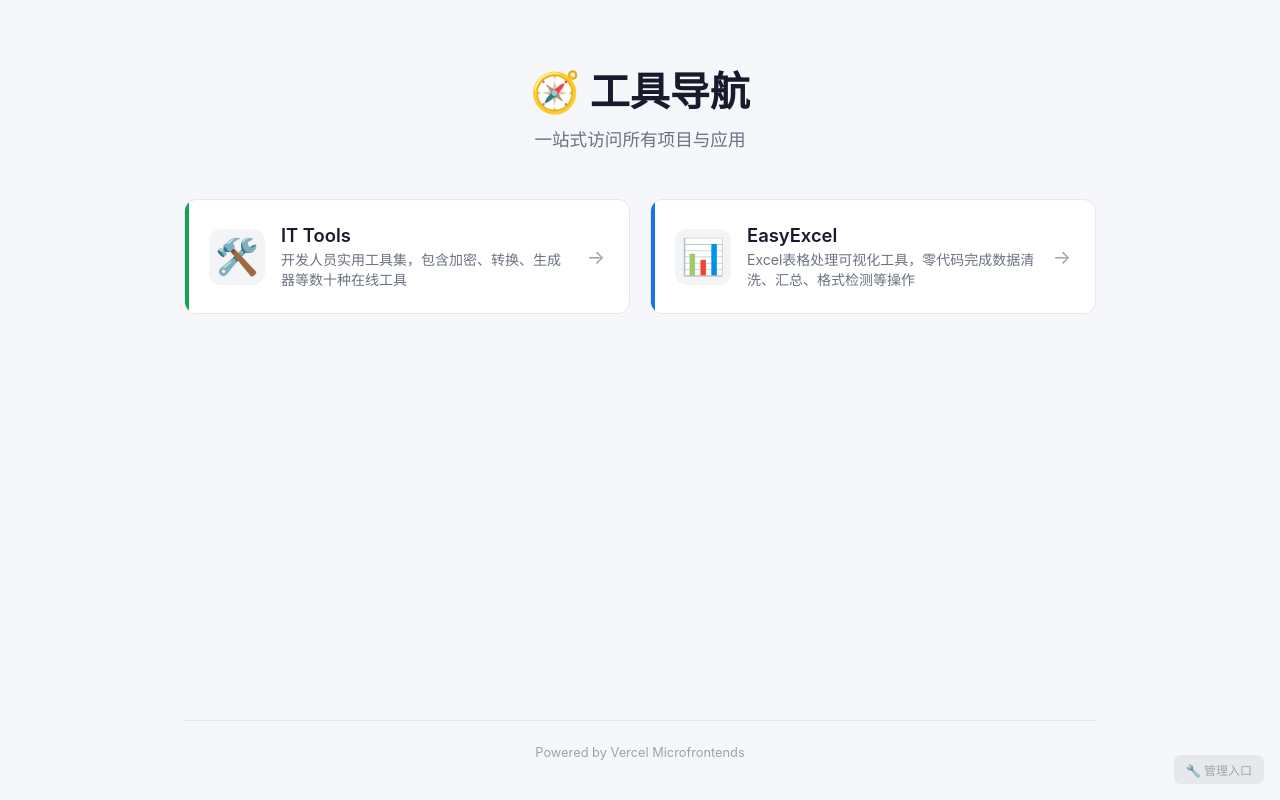
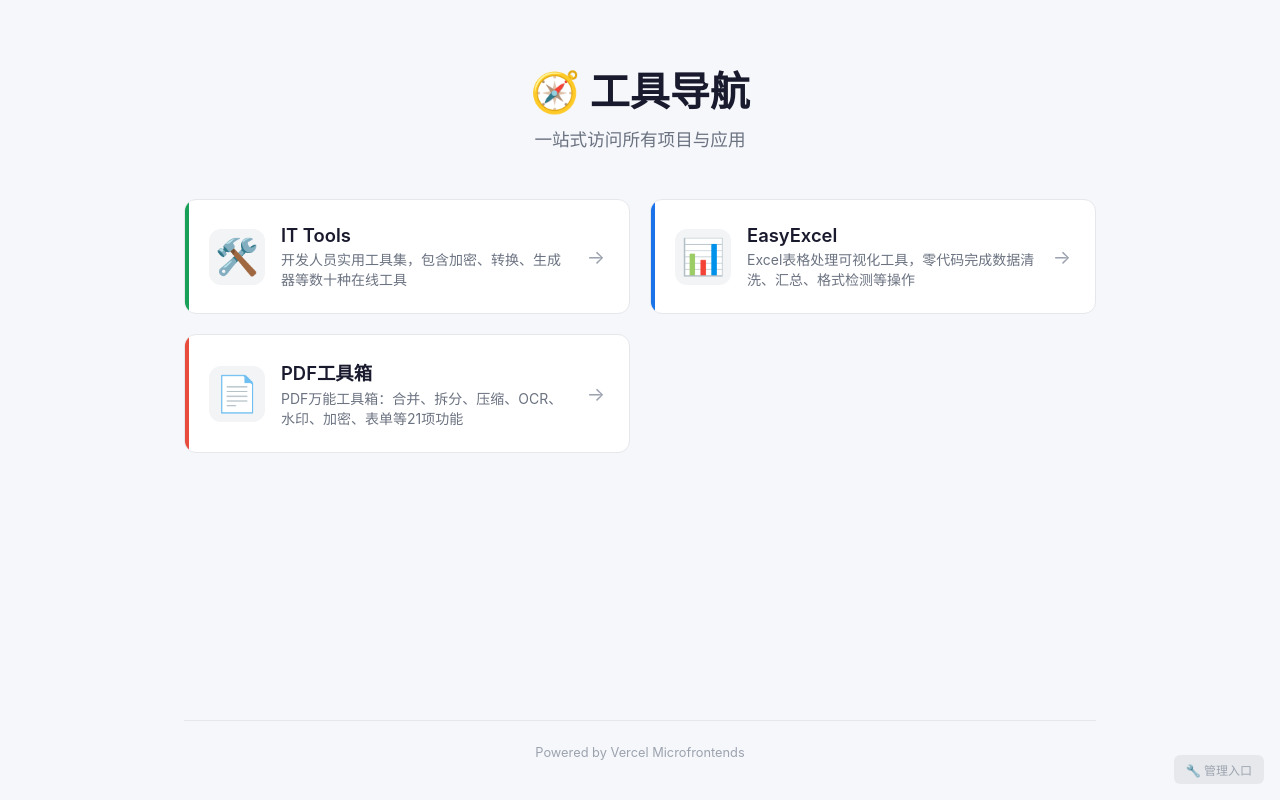
Before and after one commit to luwayen-code/main-portal, a Vue app: page / in a window 1280 px wide. Built offline with nearby package versions, Linux system fonts and the light colour scheme; the HTML template or start-up script is replaced by a standard one.

Commit message:
add pdf-tools manager func

```diff
--- a/api/stats/track.ts
+++ b/api/stats/track.ts
@@ -14,7 +14,7 @@
   return new Date(Date.now() + BEIJING_OFFSET_MS).getUTCHours();
 }
 
-const VALID_APPS = new Set(['it-tools', 'excel-tools']);
+const VALID_APPS = new Set(['it-tools', 'excel-tools', 'pdf-tools']);
 
 // Simple shared token for client-side tracking beacons
 const TRACK_TOKEN = process.env.TRACK_TOKEN || 'xingwhy-track-2026';
--- a/api/stats/visitors.ts
+++ b/api/stats/visitors.ts
@@ -45,6 +45,7 @@
 const APPS: AppInfo[] = [
   { key: 'it-tools', name: 'IT Tools', icon: '🛠️' },
   { key: 'excel-tools', name: 'EasyExcel', icon: '📊' },
+  { key: 'pdf-tools', name: 'PDF工具箱', icon: '📄' },
 ];
 
 function getTodayStr(): string {
--- a/middleware.ts
+++ b/middleware.ts
@@ -1,10 +1,11 @@
 // Sub-app prefixes to track
-const TRACKED_PREFIXES = ['/it-tools', '/excel-tools'];
+const TRACKED_PREFIXES = ['/it-tools', '/excel-tools', '/pdf-tools'];
 
 // External deployment URLs for each sub-app
 const EXTERNAL_URLS: Record<string, string> = {
   'it-tools': 'https://it-tools-six-gules.vercel.app',
   'excel-tools': 'https://excel-tools-gilt.vercel.app',
+  'pdf-tools': 'https://pdf-tools-blue.vercel.app',
 };
 
 // Shared tracking token (must match api/stats/track.ts)
@@ -171,5 +172,5 @@
 }
 
 export const config = {
-  matcher: ['/it-tools/:path*', '/excel-tools/:path*'],
+  matcher: ['/it-tools/:path*', '/excel-tools/:path*', '/pdf-tools/:path*'],
 };
--- a/src/views/Home.vue
+++ b/src/views/Home.vue
@@ -21,6 +21,13 @@
     path: '/excel-tools',
     icon: '📊',
     color: '#1a73e8',
+  },
+  {
+    name: 'PDF工具箱',
+    description: 'PDF万能工具箱：合并、拆分、压缩、OCR、水印、加密、表单等21项功能',
+    path: '/pdf-tools',
+    icon: '📄',
+    color: '#e74c3c',
   },
 ];
 </script>
```
